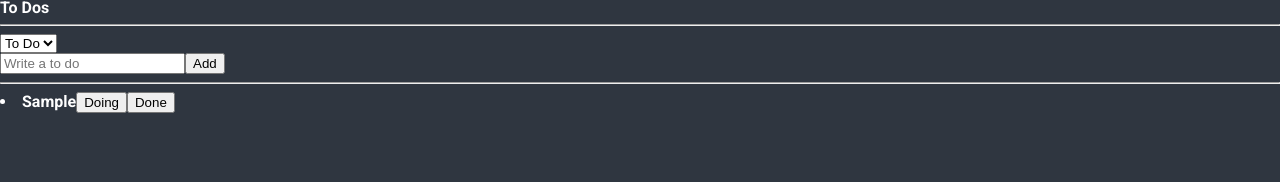
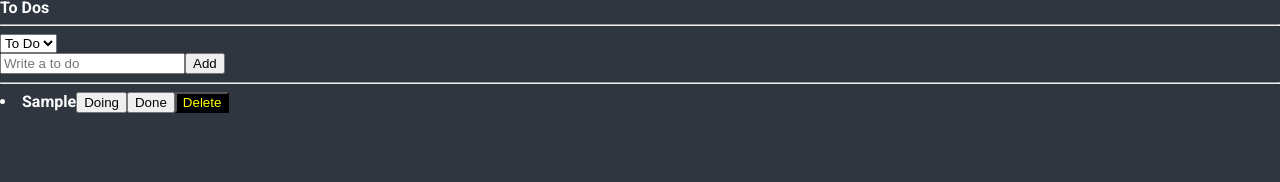
Before and after one commit to gaeguriBanchan/react-study-masterclass, a React (Create React App) app: page / in a window 1280 px wide. Both pictures are taken after typing "Sample" into the empty fields and a click on the button "Add". Shown: the top 182 px of the page. Built offline with nearby package versions, Linux system fonts and the light colour scheme.

Commit message:
Delete Button

```diff
--- a/src/components/ToDo.tsx
+++ b/src/components/ToDo.tsx
@@ -15,6 +15,16 @@ function ToDo({ text, category, id }: IToDo) {
         ...oldToDos.slice(0, targetIndex),
         newToDo,
         ...oldToDos.slice(targetIndex + 1),
+      ];
+    });
+  };
+
+  const onDelete = () => {
+    setToDos((oldToDos) => {
+      const targetDeleteIndex = oldToDos.findIndex((toDo) => toDo.id === id);
+      return [
+        ...oldToDos.slice(0, targetDeleteIndex),
+        ...oldToDos.slice(targetDeleteIndex + 1),
       ];
     });
   };
@@ -36,6 +46,12 @@ function ToDo({ text, category, id }: IToDo) {
           Done
         </button>
       )}
+      <button
+        onClick={onDelete}
+        style={{ color: 'yellow', backgroundColor: 'black' }}
+      >
+        Delete
+      </button>
     </li>
   );
 }
```
